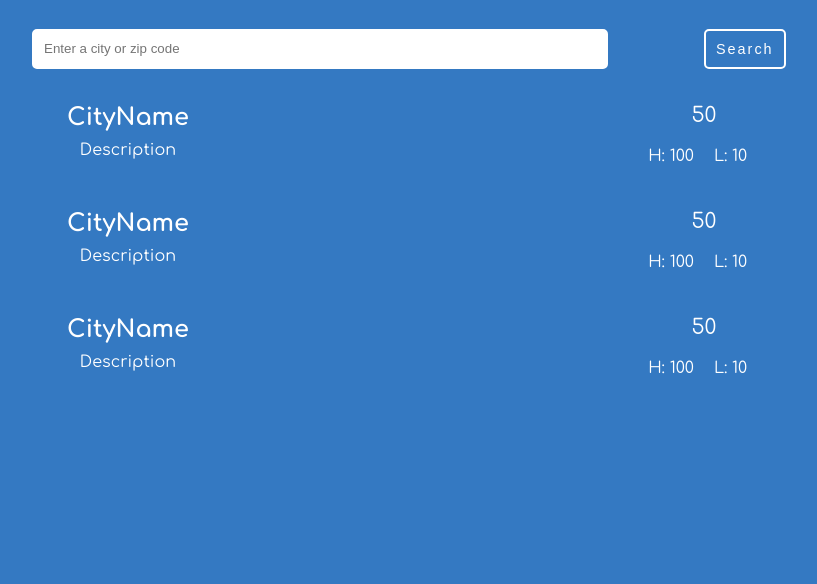
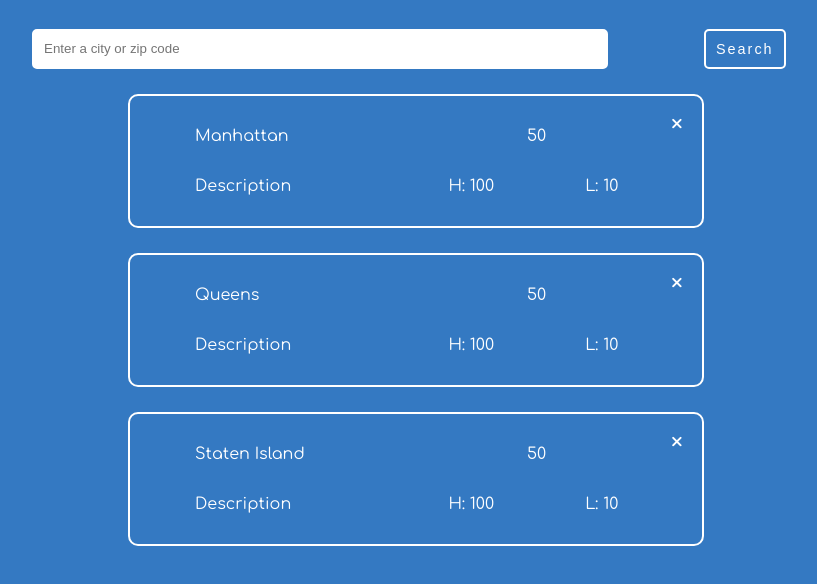
Before and after one commit to Boys-Who-Cry/weather, a React (Vite) app in the folder weather-react/: page /ml in a window 1280 px wide. Shown: the top 584 px of the page, without its empty margins (224-1041 px from the left). Built offline with nearby package versions, Linux system fonts and the light colour scheme.

Commit message:
Created functionality that will delete a city from the overall list.

```diff
--- a/weather-react/src/components/MultipleLocations.jsx
+++ b/weather-react/src/components/MultipleLocations.jsx
@@ -1,11 +1,13 @@
 import SingleLocation from "./SingleLocation.jsx";
 import FetchWeatherForm from "./FetchWeatherForm.jsx";
+import { useState } from "react";
 import "../css/index.css";
 import styles from "../css/main.module.css";
 const MultipleLocations = () => {
-  const locationList = [
+  const [locationList, setLocationList] = useState([
     {
-      name: "CityName",
+      key: "1",
+      name: "Manhattan",
       weather: {
         description: "Description",
       },
@@ -16,7 +18,8 @@ const MultipleLocations = () => {
       },
     },
     {
-      name: "CityName",
+      key: "2",
+      name: "Queens",
       weather: {
         description: "Description",
       },
@@ -27,7 +30,8 @@ const MultipleLocations = () => {
       },
     },
     {
-      name: "CityName",
+      key: "3",
+      name: "Staten Island",
       weather: {
         description: "Description",
       },
@@ -37,14 +41,23 @@ const MultipleLocations = () => {
         temp_min: 10,
       },
     },
-  ];
+  ]);
   return (
     <>
       <main className="container">
         <FetchWeatherForm setFormClass={styles.weather__form__grid} />
-        {locationList.map((location, index) => {
-          return <SingleLocation key={index} data={location} />;
-        })}
+        <section className={styles.single__location__container}>
+          {locationList.map((location, index) => {
+            return (
+              <SingleLocation
+                key={index}
+                data={location}
+                locationList={locationList}
+                setLocationList={setLocationList}
+              />
+            );
+          })}
+        </section>
       </main>
     </>
   );
--- a/weather-react/src/components/SingleLocation.jsx
+++ b/weather-react/src/components/SingleLocation.jsx
@@ -2,22 +2,46 @@ import "../css/index.css";
 import styles from "../css/main.module.css";
 const SingleLocation = (props) => {
   const data = props.data;
+  const locationList = props.locationList;
+  const setLocationList = props.setLocationList;
+  //Delete locations from list
+  const deleteFromList = (itemToBeDeleted) => {
+    const filtered = locationList.filter((item) => {
+      return item.name !== itemToBeDeleted;
+    });
+    setLocationList(filtered);
+  };
   return (
     <>
       <section className={styles.single__location__grid}>
-        <section>
-          <h2>{data.name}</h2>
+        <section className={styles.single__location__grid__labels}>
+          <p>{data.name}</p>
           <p>{data.weather.description}</p>
         </section>
+        <section className={styles.single__location__grid__temps}>
+          <p>{data.main.temp}</p>
+          <section className={styles.single__location__subgrid}>
+            <p>H: {data.main.temp_max}</p>
+            <p>L: {data.main.temp_min}</p>
+          </section>
+        </section>
         <section>
-          <p style={{ fontSize: "1.3rem" }}>{data.main.temp}</p>
-          <section className={styles.single__location__subgrid}>
-            <p style={{ textAlign: "right" }}>H: {data.main.temp_max}</p>
-            <p style={{ textAlign: "left" }}>L: {data.main.temp_min}</p>
-          </section>
+          <p
+            onClick={(event) => {
+              deleteFromList(
+                event.target.parentNode.parentNode.childNodes[0].childNodes[0]
+                  .textContent
+              );
+            }}
+            className={styles.single__location__delete}
+          >
+            &times;
+          </p>
         </section>
       </section>
     </>
   );
 };
 export default SingleLocation;
+
+//setList(list.filter((x) => x == identifyItemToBeDeleted));
--- a/weather-react/src/css/main.module.css
+++ b/weather-react/src/css/main.module.css
@@ -105,28 +105,41 @@
 .account__container__subgrid {
   display: grid;
   grid-template-columns: 1fr 1fr;
-  gap: 10px;
-  width: 100%;
 }
 
 /*Single/Multiple Locations*/
+.single__location__container {
+  width: 100%;
+  margin: auto;
+}
 .single__location__grid {
   display: grid;
-  grid-template-columns: 1fr 1fr;
+  grid-template-columns: 1fr 1fr 20px;
   text-align: center;
-  margin: auto;
   margin: 25px 0;
+  border: 2px solid white;
+  border-radius: 10px;
+  padding: 15px;
 }
-.single__location__grid h2,
-.single__location__grid p {
-  margin: 10px;
-  color: white;
+.single__location__grid__labels,
+.single__location__grid__temps {
+  display: flex;
+  flex-direction: column;
+}
+.single__location__grid__labels {
+  padding: 0 0 0 50px;
+  text-align: left;
 }
 .single__location__subgrid {
   display: grid;
   grid-template-columns: 1fr 1fr;
 }
-.single__location__subgrid p {
+.single__location__delete {
+  font-size: 1.5rem;
+  margin: 0;
+}
+.single__location__delete:hover {
+  cursor: pointer;
 }
 
 @media only screen and (min-width: 641px) {
@@ -145,6 +158,9 @@
   }
   .weather__form__grid a {
     grid-column: 10 / 13;
+  }
+  .single__location__container {
+    width: 90%;
   }
 }
 
@@ -165,6 +181,9 @@
   .account__container {
     width: 75%;
     margin: 20% auto 0 auto;
+  }
+  .single__location__container {
+    width: 75%;
   }
 }
 
@@ -199,4 +218,7 @@
     width: 50%;
     margin: 10% auto 0 auto;
   }
+  .single__location__container {
+    width: 50%;
+  }
 }
```
